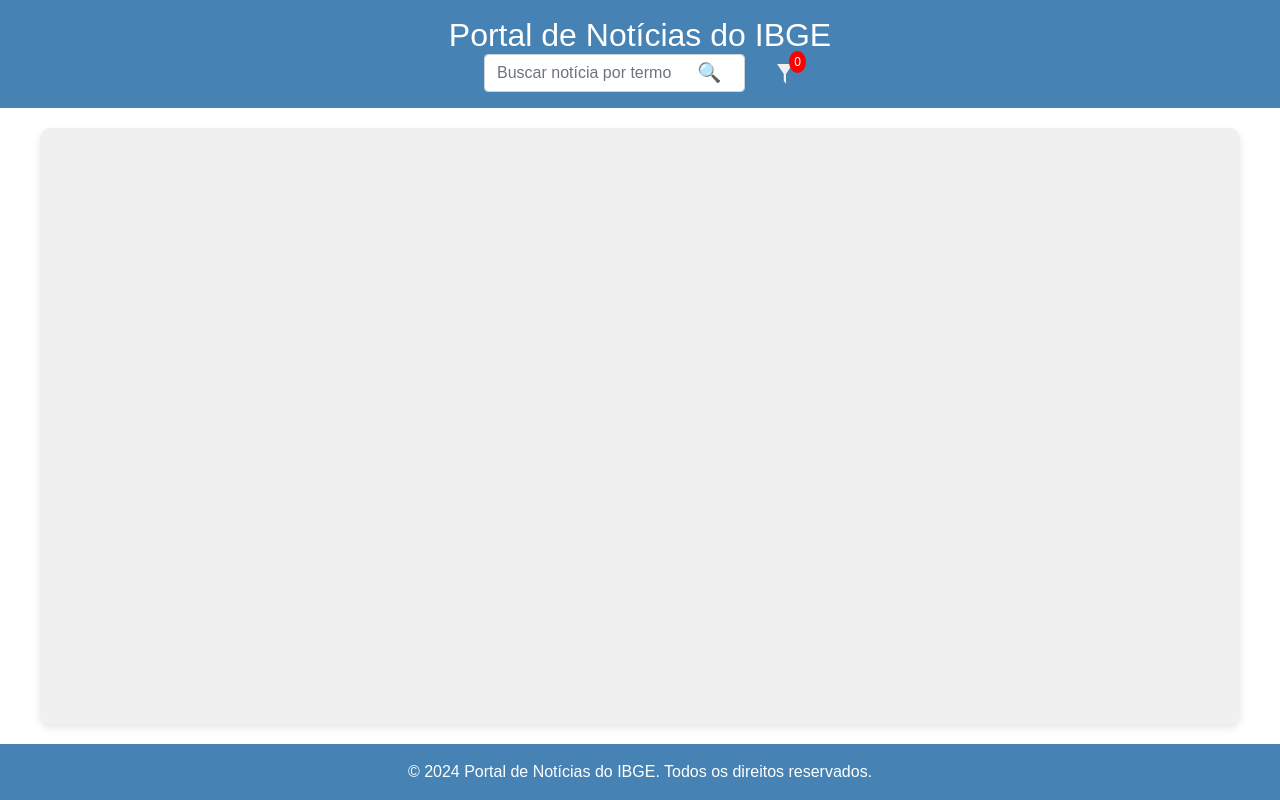
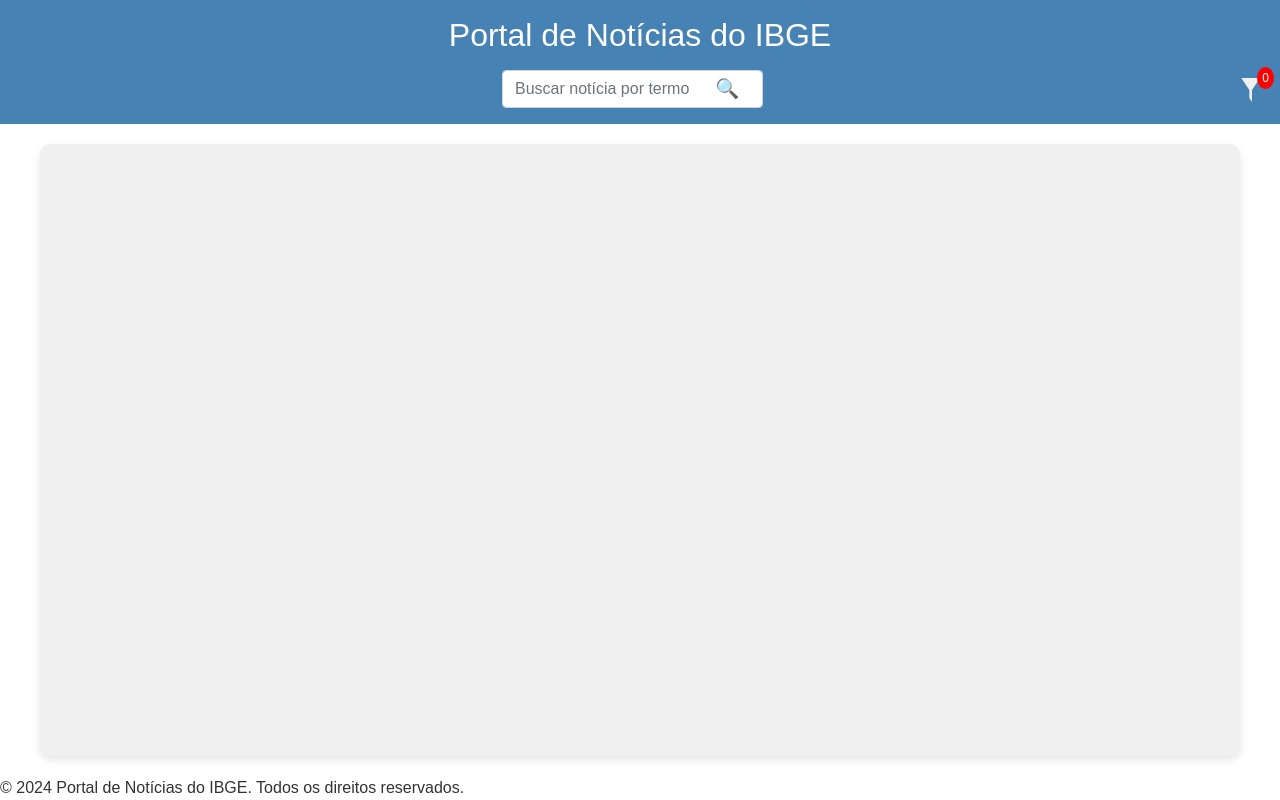
Before and after one commit to rodrigosumioshi/prova-web, a plain HTML site: page index.html in a window 1280 px wide. Drawn offline with nearby package versions, Linux system fonts and the light colour scheme; no server answers.

Commit message:
alinhando icone do filtro à direita

```diff
--- a/index.html
+++ b/index.html
@@ -11,12 +11,14 @@
 <body>
     <header>
         <h1>Portal de Notícias do IBGE</h1>
-        <form id="searchForm" class="form-inline justify-content-center">
-            <div class="search-container">
-                <input type="text" name="busca" id="inputBusca" class="form-control" placeholder="Buscar notícia por termo">
-                <button type="submit" class="search-button">🔍</button> <!-- Alterado para um estilo personalizado -->
-            </div>
-            <div id="filterContainer" class="ml-3">
+        <div class="search-and-filter">
+            <form id="searchForm" class="form-inline justify-content-center">
+                <div class="search-container">
+                    <input type="text" name="busca" id="inputBusca" class="form-control" placeholder="Buscar notícia por termo">
+                    <button type="submit" class="search-button">🔍</button>
+                </div>
+            </form>
+            <div id="filterContainer" onclick="openFilterModal()">
                 <svg
                     id="filterIcon"
                     width="20"
@@ -25,13 +27,12 @@
                     viewBox="0 0 80 90"
                     focusable="false"
                     xmlns="http://www.w3.org/2000/svg"
-                    onclick="openFilterModal()"
                 >
                     <path d="m 0,0 30,45 0,30 10,15 0,-45 30,-45 Z"></path>
                 </svg>
                 <span id="filterCount"></span>
             </div>
-        </form>
+        </div>
     </header>
 
     <main>
--- a/main.css
+++ b/main.css
@@ -8,16 +8,56 @@
     min-height: 100vh;
 }
 
-header, footer {
+header {
     background-color: #4682b4;
     color: white;
     padding: 1em;
-    text-align: center;
+    display: flex;
+    flex-direction: column;
+    align-items: center;
+    position: relative;
 }
 
 header h1 {
     margin: 0;
     font-size: 2em;
+}
+
+.search-and-filter {
+    display: flex;
+    justify-content: center;
+    align-items: center;
+    width: 100%;
+    margin-top: 1em;
+    position: relative;
+}
+
+.search-container {
+    display: flex;
+    justify-content: center;
+}
+
+#filterContainer {
+    position: absolute;
+    right: 0;
+    cursor: pointer;
+}
+
+#filterContainer svg {
+    fill: #f0f0f0;
+    width: 24px;
+    height: 24px;
+}
+
+#filterCount {
+    position: absolute;
+    top: -10px;
+    right: -10px;
+    background: red;
+    color: white;
+    border-radius: 50%;
+    padding: 2px 5px;
+    font-size: 12px;
 }
 
 main {
@@ -30,23 +70,6 @@
     box-shadow: 0 4px 8px rgba(0, 0, 0, 0.1);
     width: 100%; /* Garante que o main se ajuste à largura da tela */
     max-width: 100%; /* Garante que o main não ultrapasse a largura máxima */
-}
-
-#filterContainer {
-    position: relative;
-    display: inline-block;
-    cursor: pointer;
-}
-
-#filterCount {
-    position: absolute;
-    top: -10px;
-    right: -10px;
-    background: red;
-    color: white;
-    border-radius: 50%;
-    padding: 2px 5px;
-    font-size: 12px;
 }
 
 .dialog {
--- a/main.js
+++ b/main.js
@@ -139,8 +139,8 @@
 
         const daysSincePublished = document.createElement('span');
         daysSincePublished.classList.add('days-since-published');
-        const days = calculateDaysSince(item.data_publicacao);
-        daysSincePublished.textContent = `Publicado há ${days}`;
+        const daysText = calculateDaysSince(item.data_publicacao);
+        daysSincePublished.textContent = daysText;
 
         const editorias = document.createElement('p');
         if (Array.isArray(item.editorias)) {
@@ -178,9 +178,9 @@
     const diffTime = Math.abs(now - publication);
     const diffDays = Math.ceil(diffTime / (1000 * 60 * 60 * 24));
 
-    if (diffDays === 0) return "hoje";
-    if (diffDays === 1) return "ontem";
-    return `${diffDays} dias`;
+    if (diffDays === 0) return "publicado hoje";
+    if (diffDays === 1) return "publicado ontem";
+    return `publicado há ${diffDays} dias`;
 }
 
 function setupPagination(totalResults, itemsPerPage, currentPage) {
```
